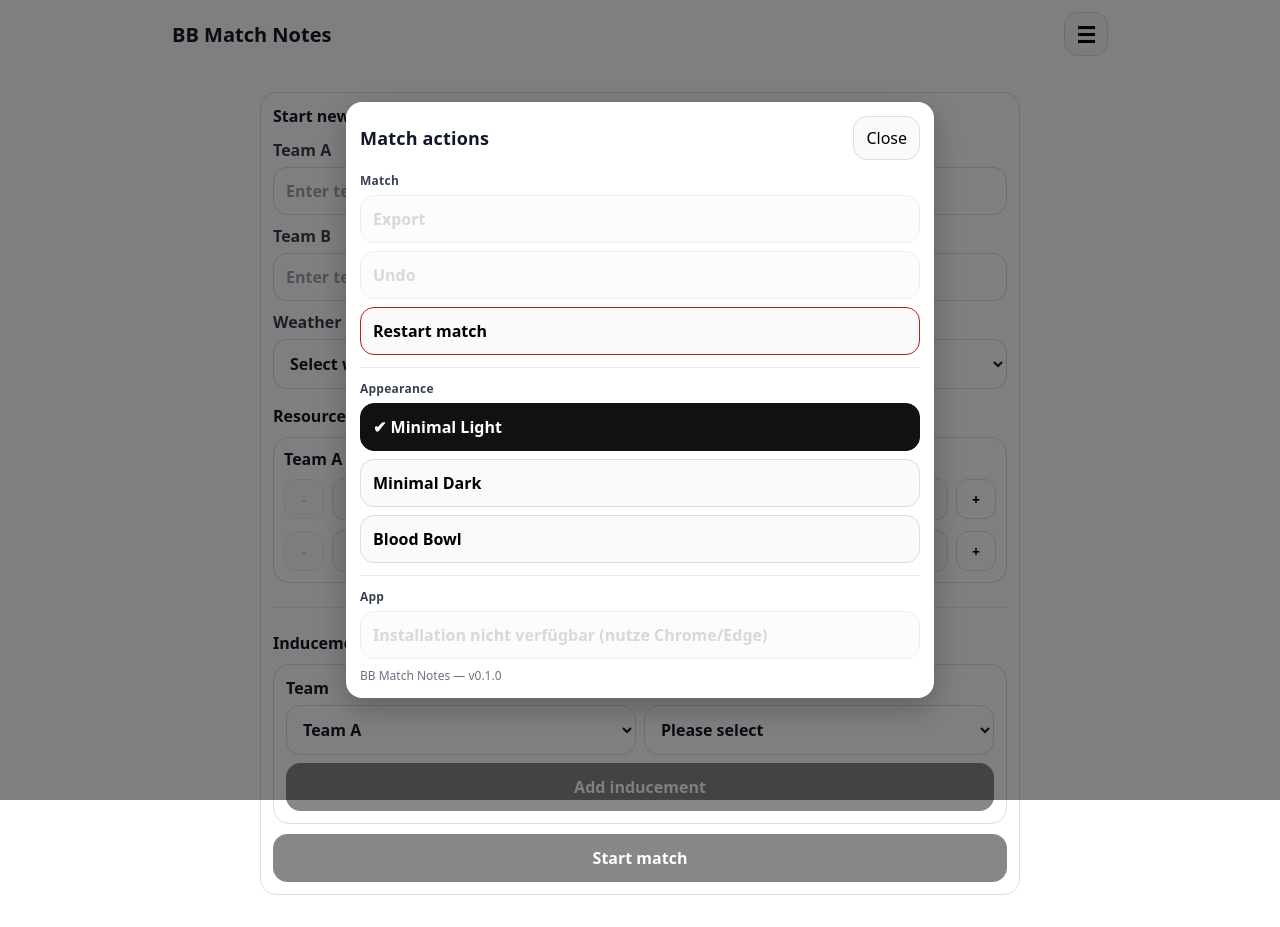
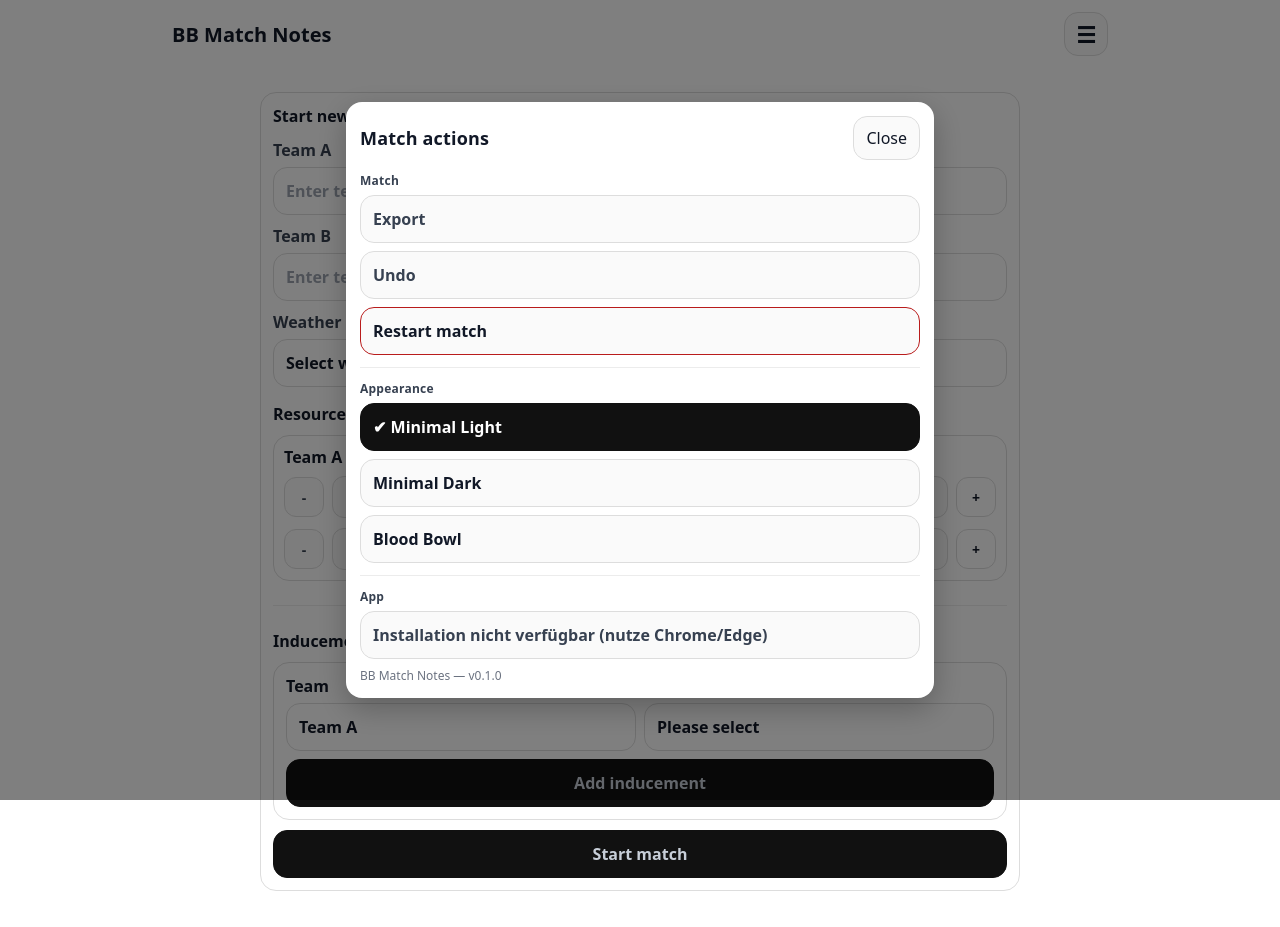
Before and after one commit to snoader/bb-match-notes, a React (Vite) app: page / in a window 1280 px wide. Both pictures are taken after a click on the button "Open match actions menu". Built offline with nearby package versions, Linux system fonts and the light colour scheme.

Commit message:
Fix dark-theme control foreground contrast across UI

```diff
--- a/src/index.css
+++ b/src/index.css
@@ -18,7 +18,12 @@
   --placeholder: #9ca3af;
   --btn-bg: #111111;
   --btn-text: #ffffff;
+  --btn-text-muted: #c7ced8;
   --btn-border: #111111;
+  --icon-primary: var(--text-primary);
+  --icon-secondary: var(--text-secondary);
+  --control-fg: var(--text-primary);
+  --control-fg-muted: var(--text-secondary);
   --focus: #2563eb;
   --font-display: system-ui, -apple-system, Segoe UI, Roboto, Arial;
   --font-ui: system-ui, -apple-system, Segoe UI, Roboto, Arial;
@@ -116,6 +121,20 @@ input, select, textarea {
   border-color: var(--input-border);
 }
 
+select {
+  appearance: none;
+  padding-right: 34px;
+  background-image:
+    linear-gradient(45deg, transparent 50%, var(--icon-secondary) 50%),
+    linear-gradient(135deg, var(--icon-secondary) 50%, transparent 50%);
+  background-position:
+    calc(100% - 18px) calc(50% - 3px),
+    calc(100% - 12px) calc(50% - 3px);
+  background-size: 6px 6px;
+  background-repeat: no-repeat;
+  color: var(--control-fg);
+}
+
 input::placeholder, textarea::placeholder {
   color: var(--placeholder);
 }
@@ -190,6 +209,7 @@ input::placeholder, textarea::placeholder {
   font-size: 22px;
   line-height: 1;
   font-weight: 700;
+  color: var(--icon-primary);
 }
 
 
@@ -229,6 +249,7 @@ input::placeholder, textarea::placeholder {
   font-weight: 700;
   text-align: left;
   padding: 10px 12px;
+  color: var(--control-fg);
 }
 
 .live-menu-action-button-active {
@@ -238,7 +259,8 @@ input::placeholder, textarea::placeholder {
 }
 
 .live-menu-action-button:disabled {
-  opacity: 0.5;
+  opacity: 1;
+  color: var(--control-fg-muted);
 }
 
 .live-menu-action-button-danger {
@@ -329,6 +351,7 @@ input::placeholder, textarea::placeholder {
   text-align: center;
   line-height: 1.2;
   font-size: 14px;
+  color: var(--control-fg);
 }
 
 .live-action-grid {
@@ -654,7 +677,7 @@ input::placeholder, textarea::placeholder {
 .update-toast-button-secondary {
   border-color: var(--border);
   background: var(--btn-bg);
-  color: var(--text-primary);
+  color: var(--btn-text);
 }
 
 @media (min-width: 768px) {
--- a/src/theme/bloodBowlTheme.ts
+++ b/src/theme/bloodBowlTheme.ts
@@ -24,7 +24,12 @@ export const bloodBowlTheme: ThemeDefinition = {
     "--placeholder": "#846f56",
     "--btn-bg": "#34271f",
     "--btn-text": "#f2e7d6",
+    "--btn-text-muted": "#ccb89d",
     "--btn-border": "#856245",
+    "--icon-primary": "var(--text-primary)",
+    "--icon-secondary": "var(--text-secondary)",
+    "--control-fg": "var(--text-primary)",
+    "--control-fg-muted": "var(--text-secondary)",
     "--btn-primary-bg": "linear-gradient(180deg, #b62a33 0%, #8f171f 56%, #6f1219 100%)",
     "--btn-primary-border": "#d08a72",
     "--radius-control": "10px",
--- a/src/theme/minimalDarkTheme.ts
+++ b/src/theme/minimalDarkTheme.ts
@@ -20,7 +20,12 @@ export const minimalDarkTheme: ThemeDefinition = {
     "--placeholder": "#8e8e93",
     "--btn-bg": "#2c2c2e",
     "--btn-text": "#f5f5f5",
+    "--btn-text-muted": "#b9b9be",
     "--btn-border": "#444",
+    "--icon-primary": "var(--text-primary)",
+    "--icon-secondary": "var(--text-secondary)",
+    "--control-fg": "var(--text-primary)",
+    "--control-fg-muted": "var(--text-secondary)",
     "--focus": "#4d90fe",
     "--font-display": "system-ui, -apple-system, Segoe UI, Roboto, Arial",
     "--font-ui": "system-ui, -apple-system, Segoe UI, Roboto, Arial",
--- a/src/theme/minimalTheme.ts
+++ b/src/theme/minimalTheme.ts
@@ -20,7 +20,12 @@ export const minimalTheme: ThemeDefinition = {
     "--placeholder": "#9ca3af",
     "--btn-bg": "#111111",
     "--btn-text": "#ffffff",
+    "--btn-text-muted": "#c7ced8",
     "--btn-border": "#111111",
+    "--icon-primary": "var(--text-primary)",
+    "--icon-secondary": "var(--text-secondary)",
+    "--control-fg": "var(--text-primary)",
+    "--control-fg-muted": "var(--text-secondary)",
     "--focus": "#2563eb",
     "--font-display": "system-ui, -apple-system, Segoe UI, Roboto, Arial",
     "--font-ui": "system-ui, -apple-system, Segoe UI, Roboto, Arial",
--- a/src/ui/components/Modal.tsx
+++ b/src/ui/components/Modal.tsx
@@ -44,6 +44,7 @@ export function Modal(props: {
               background: "var(--surface-2)",
               minHeight: 44,
               flexShrink: 0,
+              color: "var(--control-fg)",
             }}
           >
             Close
@@ -74,11 +75,11 @@ export function BigButton(props: {
         borderRadius: "var(--radius-control)",
         border: props.secondary ? "var(--border-width-strong) solid var(--btn-border)" : "var(--border-width-strong) solid var(--btn-border)",
         background: props.secondary ? "var(--btn-bg)" : "var(--accent)",
-        color: props.secondary ? "var(--btn-text)" : "var(--btn-text)",
         fontWeight: 700,
         fontSize: 16,
         minHeight: 44,
-        opacity: props.disabled ? 0.5 : 1,
+        color: props.disabled ? "var(--btn-text-muted)" : "var(--btn-text)",
+        opacity: 1,
       }}
     >
       {props.label}
--- a/src/ui/components/PlayerPicker.tsx
+++ b/src/ui/components/PlayerPicker.tsx
@@ -53,6 +53,7 @@ export function PlayerPicker(props: {
                   fontWeight: 900,
                   fontSize: 14,
                   minHeight: 44,
+                  color: "var(--control-fg)",
                 }}
               >
                 Clear
@@ -76,7 +77,7 @@ export function PlayerPicker(props: {
                     borderRadius: 14,
                     border: active ? "1px solid var(--accent)" : "1px solid var(--border)",
                     background: active ? "var(--accent)" : "var(--surface-2)",
-                    color: active ? "var(--btn-text)" : "var(--accent)",
+                    color: active ? "var(--btn-text)" : "var(--control-fg)",
                     fontWeight: 900,
                     fontSize: 16,
                     minHeight: 44,
--- a/src/ui/components/PrayerResultModal.tsx
+++ b/src/ui/components/PrayerResultModal.tsx
@@ -42,7 +42,7 @@ export function PrayerResultModal({ open, onClose, teamNames, onSave }: Props) {
               borderRadius: 14,
               border: team === "A" ? "1px solid var(--color-primary)" : "1px solid var(--color-border)",
               background: team === "A" ? "var(--color-primary)" : "var(--color-surface-soft)",
-              color: team === "A" ? "var(--color-primary-contrast)" : "var(--color-primary)",
+              color: team === "A" ? "var(--color-primary-contrast)" : "var(--control-fg)",
               fontWeight: 800,
             }}
           >
@@ -56,7 +56,7 @@ export function PrayerResultModal({ open, onClose, teamNames, onSave }: Props) {
               borderRadius: 14,
               border: team === "B" ? "1px solid var(--color-primary)" : "1px solid var(--color-border)",
               background: team === "B" ? "var(--color-primary)" : "var(--color-surface-soft)",
-              color: team === "B" ? "var(--color-primary-contrast)" : "var(--color-primary)",
+              color: team === "B" ? "var(--color-primary-contrast)" : "var(--control-fg)",
               fontWeight: 800,
             }}
           >
@@ -68,7 +68,7 @@ export function PrayerResultModal({ open, onClose, teamNames, onSave }: Props) {
         <select
           value={result}
           onChange={(e) => setResult(e.target.value as any)}
-          style={{ padding: 12, borderRadius: 12, border: "1px solid var(--color-border)" }}
+          style={{ padding: 12, borderRadius: 12, border: "1px solid var(--color-border)", color: "var(--control-fg)", background: "var(--input-bg)" }}
         >
           <option value="">Select prayer…</option>
           {PRAYERS.map((p) => (
--- a/src/ui/components/Stepper.tsx
+++ b/src/ui/components/Stepper.tsx
@@ -33,7 +33,8 @@ export function Stepper({ label, value, onChange, testId }: StepperProps) {
           border: "1px solid var(--border)",
           background: value <= 0 ? "var(--surface-2)" : "var(--surface)",
           fontWeight: 900,
-          opacity: value <= 0 ? 0.6 : 1,
+          color: value <= 0 ? "var(--control-fg-muted)" : "var(--control-fg)",
+          opacity: 1,
         }}
       >
         -
@@ -56,6 +57,7 @@ export function Stepper({ label, value, onChange, testId }: StepperProps) {
           background: "var(--surface-2)",
           padding: "0 10px",
           pointerEvents: "none",
+          color: "var(--control-fg)",
         }}
       >
         {label} ({value})
@@ -73,6 +75,7 @@ export function Stepper({ label, value, onChange, testId }: StepperProps) {
           border: "1px solid var(--border)",
           background: "var(--surface)",
           fontWeight: 900,
+          color: "var(--control-fg)",
         }}
       >
         +
--- a/src/ui/components/live/ResourcesPanel.tsx
+++ b/src/ui/components/live/ResourcesPanel.tsx
@@ -38,6 +38,7 @@ const apothecaryButtonStyle = {
   borderRadius: 14,
   border: "1px solid var(--border)",
   background: "var(--surface-2)",
+  color: "var(--control-fg)",
   fontWeight: 800,
 } as const;
 
```
Also changed, not shown: src/ui/components/UseInducementModal.tsx (+4 -4 lines), src/ui/components/export/ExportButton.tsx (+10 -1 lines).
